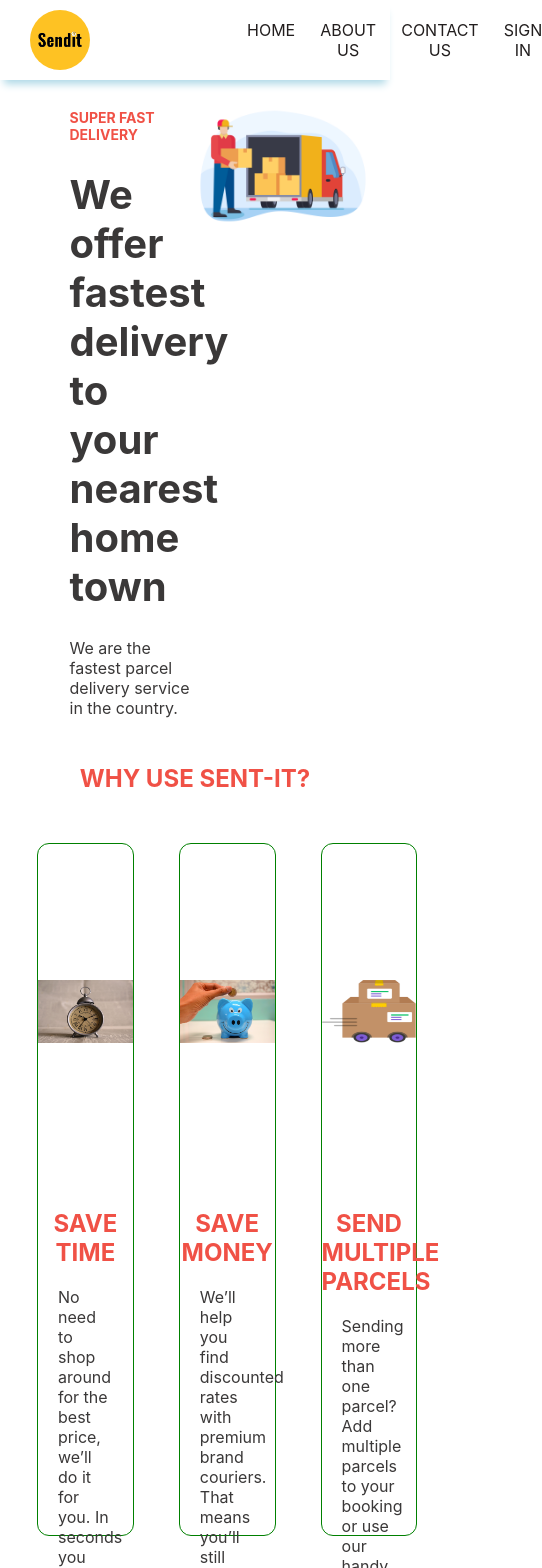
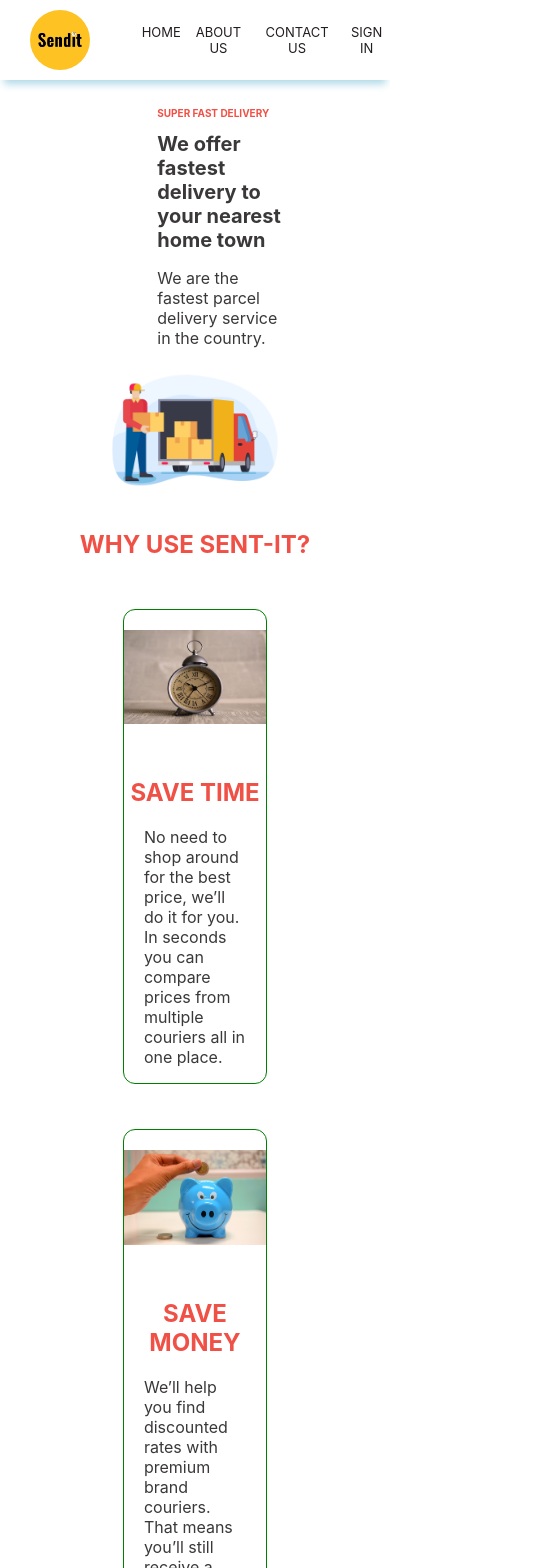
Before and after one commit to joeljojo/SEND-IT, a React (Create React App) app: page / in a window 390 px wide. Shown: the top 1568 px of the page, 542 px wide, since content can reach past the window. Built offline with nearby package versions, Linux system fonts and the light colour scheme.

Commit message:
Worked on Responsiveness

```diff
--- a/src/Components/Contact/Contact.css
+++ b/src/Components/Contact/Contact.css
@@ -1,50 +1,29 @@
-.contact-us {
-    display: flex;
-    margin: 10px 5% 10px 5%;
+.controls {
+  display: flex;
+  flex-direction: column;
 }
-
-.contact-left {
-    width: 50%;
+.firs-last {
+  display: flex;
 }
-
-.contact-form {
-    width: 50%;
+.upper {
+  display: flex;
+  flex-direction: column;
+  align-items: flex-start;
 }
-
-.contact-left {
-    display: flex;
-    flex-direction: column;
-    border: 1px solid black;
+label {
+  padding: 20px;
 }
-
-.contact-text h1 {
-    color: #f05146;
-    font-size: 35px;
-    display: block;
-    text-align: left;
-    padding-left: 50px;
+input {
+  padding: 20px -15px 20px 0;
 }
-
-.contact-text {
-    height: 20%;
+textarea {
+  width: 100%;
+  height: 150px;
+  padding: 12px 20px;
+  box-sizing: border-box;
+  border: 2px solid #ccc;
+  border-radius: 4px;
+  background-color: #f8f8f8;
+  font-size: 16px;
+  resize: none;
 }
-
-.contact-image {
-    height: 80%;
-}
-
-.contact-image img {
-    width: 100%;
-    height: 100%;
-    object-fit: cover;
-}
-
-.contact-form {
-    display: flex;
-    flex-direction: column;
-}
-
-.form-inputs {
-    display: flex;
-    gap: 20px;
-}
--- a/src/Components/Contact/Contact.js
+++ b/src/Components/Contact/Contact.js
@@ -1,7 +1,6 @@
-import React from 'react';
-import '../Contact/Contact.css' ;
-import ContactImage from '../../Images/contact.jpg';
-import PropTypes from 'prop-types';
+import React from "react";
+import "../Contact/Contact.css";
+import PropTypes from "prop-types";
 
 // #region constants
 
@@ -24,51 +23,61 @@ const defaultProps = {};
  *
  */
 const Contact = () => {
-    return <div>
-        <div className='contact-us'>
-            <div className='contact-left'>
-                <div className='contact-text'>
-                    <h1>We'd love <br></br> to hear from you </h1>
+  return (
+    <div className="contact">
+      <form>
+        <div className="form heading">
+          <h1>Get in touch</h1>
+          <p>Our friendly team would love to hear from you!</p>
         </div>
-                <div className='contact-image'>
-                    <img src={ContactImage} alt="Contact-img" />
+        <div className="contols">
+          <div className="firs-last">
+            <div className="upper">
+              <div>
+                <label>First Name</label>
+              </div>
+              <div>
+                <input type="text" placeholder="First Name"></input>
               </div>
             </div>
-            <div className='contact-form'>
-                <div className='form-heading'>
-                    <h1>Contact us</h1>
+            <div className="upper">
+              <div>
+                <label>Last Name</label>
               </div>
-                <div className='form-inputs'>
-                    <div className='input'>
-                    <input type="text" placeholder='Enter your first name'/>
-                    </div>
-                    <div className='input'>
-                    <input type="text" placeholder='Enter your last name'/>
+              <div>
+                <input type="text" placeholder="Last Name"></input>
               </div>
             </div>
-                <div className='form-inputs'>
-                <div className='input'>
-                    <input type="text" placeholder='Enter your Email'/>
           </div>
-                <div className='input'>
-                    <input type="text" placeholder='Enter your phone number'/>
+          <div className="upper">
+            <div>
+              <label>Email</label>
+            </div>
+            <div>
+              <input type="text" placeholder="you@company.com"></input>
             </div>
           </div>
-                <div className='message'>
-                    <textarea name="" id="" cols="30" rows="10"></textarea>
+          <div className="upper">
+            <div>
+              <label>Phone number </label>
             </div>
-                <div className='btn'>
-                    <button>submit &#8594;</button>
-                </div>
-                <div className='contact-info'>
-                    <h4>email us </h4>
-                    <p>senditenquiries@info.com</p>
-                </div>
-
+            <div>
+              <input type="text" placeholder="+254 700000000"></input>
             </div>
           </div>
-    </div>;
-}
+          <div className="upper">
+            <div>
+              <label>Message</label>
+            </div>
+            <div className="textarea">
+              <textarea></textarea>
+            </div>
+          </div>
+        </div>
+      </form>
+    </div>
+  );
+};
 
 Contact.propTypes = propTypes;
 Contact.defaultProps = defaultProps;
--- a/src/Components/ViewParcel/ViewParcel.js
+++ b/src/Components/ViewParcel/ViewParcel.js
@@ -36,7 +36,7 @@ const ViewParcel = () => {
   // const { id } = parcel;
   // console.log(id);
   const dispatch = useDispatch();
-  const navigate = useNavigate();
+  // const navigate = useNavigate();
   // Handle the Edit Parcel
   // const handleEdit = (id) => {
 
--- /dev/null
+++ b/src/Responsiveness.css
@@ -0,0 +1,73 @@
+/* When the browser is at least 600px and above */
+@media screen and (max-width: 768px) {
+  .welcome-container br {
+    display: none;
+  }
+  .nav-bar {
+    display: flex;
+    gap: 3%;
+    align-items: center;
+    box-shadow: 0 8px 8px -4px lightblue;
+  }
+  .nav-list ul {
+    display: flex;
+    gap: 5px;
+  }
+  ul {
+    list-style-type: disc;
+    margin-block-start: 1em;
+    margin-block-end: 1em;
+    margin-inline-start: 0px;
+    margin-inline-end: 0px;
+    padding-inline-start: 40px;
+  }
+
+  .nav-list ul li {
+    font-size: 13px;
+  }
+  .welcome-container {
+    display: flex;
+    flex-direction: column;
+    margin: 20px 5% 0 5%;
+    text-align: center;
+  }
+  #h1 {
+    color: #f05146;
+    font-size: 10px;
+    display: block;
+    text-align: left;
+    padding-left: 50px;
+  }
+  .welcome-message h1 {
+    color: rgb(58, 56, 56);
+    text-align: left;
+    padding-left: 50px;
+    font-size: 20px;
+    font: bold;
+  }
+  .image img {
+    width: 100%;
+    height: 100%;
+    object-fit: contain;
+    margin: 0 auto;
+  }
+  .welcome-container .left,
+  .welcome-container .right {
+    margin: 0 auto;
+  }
+  .credentials {
+    margin: 10px 5% 0 5%;
+    display: flex;
+    flex-direction: column;
+    gap: 45px;
+  }
+  .one {
+    width: 45%;
+    display: flex;
+    flex-direction: column;
+    border: 1px solid green;
+    border-radius: 12px;
+    -webkit-border-radius: 12px;
+    margin: 0 auto;
+  }
+}
```
Also changed, not shown: src/Components/Home/Home.js (+56 -36 lines), src/Components/UpdateParcel/UpdateParcel.js (added, +36 -0 lines), src/Components/UpdateParcel/UpdateParcel.css (added). Lines whose indentation alone changed are shown as unchanged.
